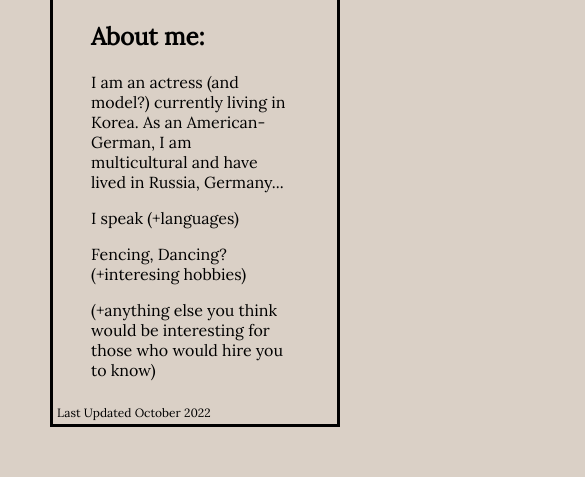
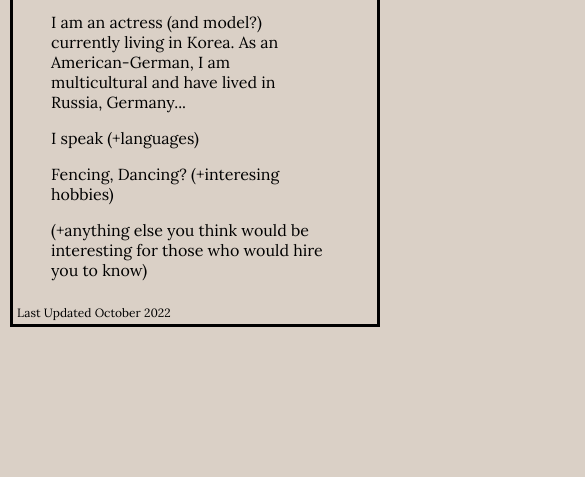
Before and after one commit to AniaKB/elaine-vega, a plain HTML site: page index.html in a window 390 px wide. Shown: the part 430-907 px from the top of the page, 585 px wide, since content can reach past the window. After the commit the page ends 844 px from the top, so only its background shows below. Drawn offline with Linux system fonts and the light colour scheme; a web font is replaced by a local one.

Commit message:
fixing mobile view

```diff
--- a/style.css
+++ b/style.css
@@ -149,6 +149,11 @@ footer {
     padding-left: 5px;
     padding-right:5px;
   }
+
+  body {
+    margin: 10px;
+    border-style: solid;
+  }
 }
 
 @media screen and (min-width: 992px) {
@@ -172,4 +177,5 @@ footer {
     padding-left: 1;
     text-align: center;
   }
+
 }
```
